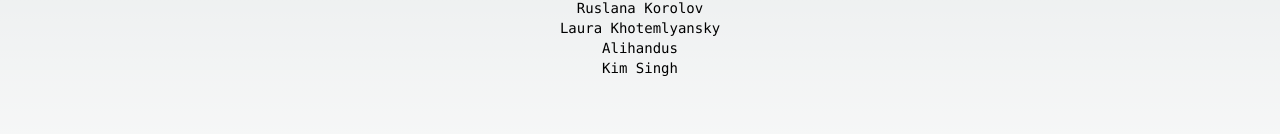
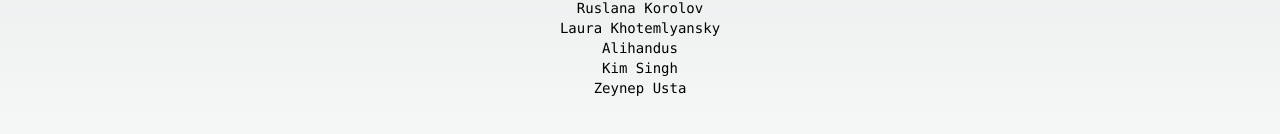
Before and after one commit to webimpactuw/week4github, a Next.js app: page / in a window 1280 px wide. Shown: the part 486-620 px from the top of the page. Built offline with nearby package versions, Linux system fonts and the light colour scheme.

Commit message:
added my name to names.js

```diff
--- a/app/names.js
+++ b/app/names.js
@@ -18,6 +18,7 @@ const names = [
     "Laura Khotemlyansky",
     "Alihandus",
     "Kim Singh",
+    "Zeynep Usta"
 ];
 
 export default names;
```
